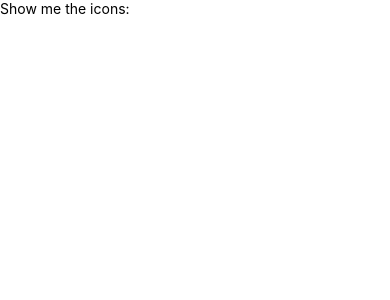
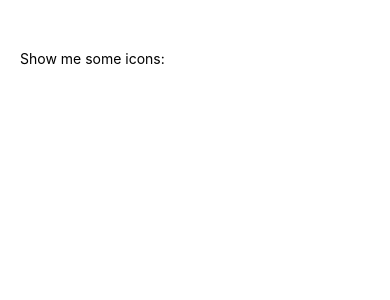
Before and after one commit to FortAwesome/react-native-fontawesome, a React Native app in the folder examples/Hello/: screen / in a window 390 px wide. Shown: the top 300 px of the page. Built offline with nearby package versions, Linux system fonts and the light colour scheme; some icons are missing.

Commit message:
Clean up example app

```diff
--- a/examples/Hello/App.js
+++ b/examples/Hello/App.js
@@ -1,33 +1,18 @@
 import React from 'react'
 import { Dimensions, StyleSheet, Text, ScrollView } from 'react-native'
-import { Svg, Path } from 'react-native-svg'
+import { Svg, Path, ClipPath, Defs, Mask, G, Rect } from 'react-native-svg'
 import { FontAwesomeIcon } from '@fortawesome/react-native-fontawesome'
-import { fas } from '@fortawesome/pro-solid-svg-icons'
-import { far } from '@fortawesome/pro-regular-svg-icons'
-import { fal } from '@fortawesome/pro-light-svg-icons'
+import { faCoffee, faBeer } from '@fortawesome/free-solid-svg-icons'
 
 const { width, height } = Dimensions.get('window')
 
 export default class App extends React.Component {
   render() {
     return (
-      <ScrollView style={styles.container}>
-        <Text>Show me the icons:</Text>
-        {
-         Object.keys(fas).map(icon => {
-           return <FontAwesomeIcon key={`fas-${fas[icon].iconName}`} icon={ fas[icon] }/>
-         })
-        }
-        {
-         Object.keys(far).map(icon => {
-           return <FontAwesomeIcon key={`far-${far[icon].iconName}`} icon={ far[icon] }/>
-         })
-        }
-        {
-         Object.keys(fal).map(icon => {
-           return <FontAwesomeIcon key={`fal-${fal[icon].iconName}`} icon={ fal[icon] }/>
-         })
-        }
+      <ScrollView style={styles.contentContainer}>
+        <Text>Show me some icons:</Text>
+        <FontAwesomeIcon icon={ faCoffee } />
+        <FontAwesomeIcon icon={ faBeer } />
       </ScrollView>
     )
   }
@@ -35,6 +20,7 @@ export default class App extends React.Component {
 
 const styles = StyleSheet.create({
   contentContainer: {
-    paddingVertical: 20
+    paddingVertical: 50,
+    marginLeft: 20
   },
 })
--- a/examples/Hello/package.json
+++ b/examples/Hello/package.json
@@ -11,9 +11,6 @@
   "dependencies": {
     "@fortawesome/fontawesome-svg-core": "^1.2.4",
     "@fortawesome/free-solid-svg-icons": "^5.3.1",
-    "@fortawesome/pro-light-svg-icons": "^5.3.1",
-    "@fortawesome/pro-regular-svg-icons": "^5.3.1",
-    "@fortawesome/pro-solid-svg-icons": "^5.3.1",
     "@fortawesome/react-native-fontawesome": "git+ssh://git@github.com/FortAwesome/react-native-fontawesome#dev",
     "expo": "^30.0.1",
     "react": "16.3.1",
```
Also changed, not shown: 1 other file (tests, documents, lock files or other folders).
